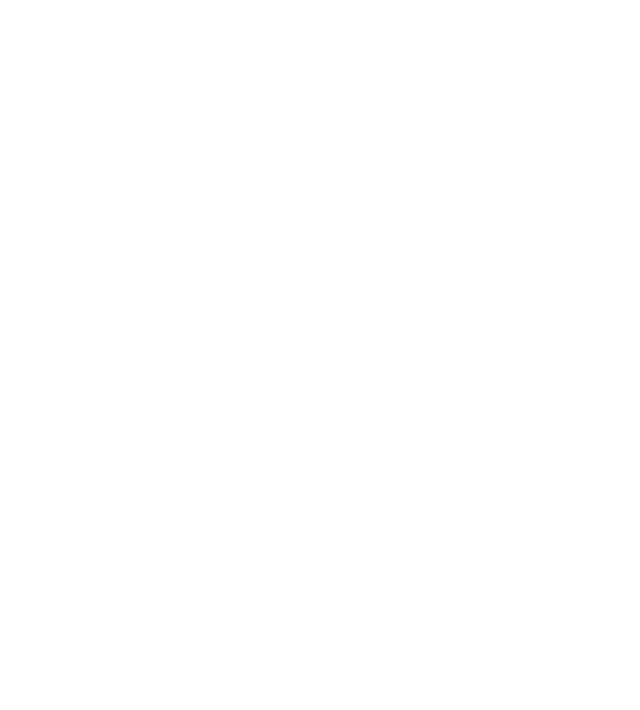
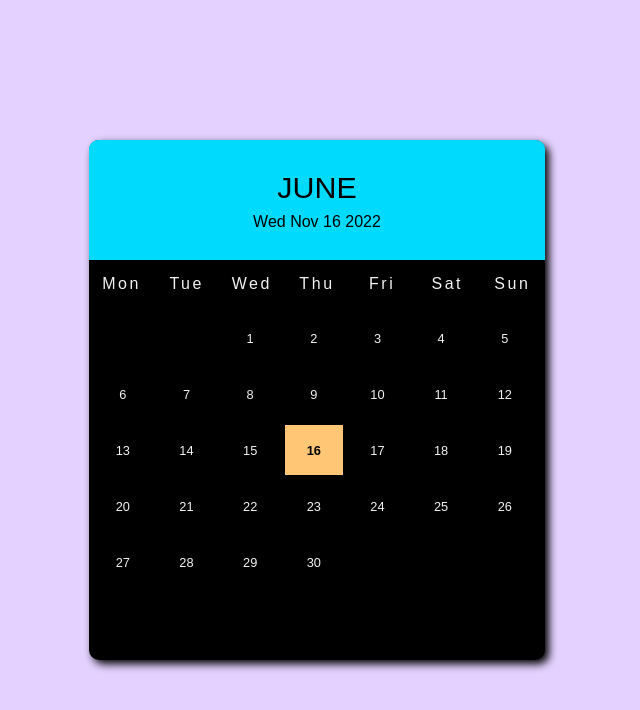
Before and after one commit to marcinsuski/monthly-calendar, a plain HTML site: page index.html in a window 1280 px wide. Shown: the whole page, without its empty margins (323-963 px from the left). Drawn offline with Linux system fonts and the light colour scheme.

Commit message:
added html and css

```diff
--- a/index.html
+++ b/index.html
@@ -1,14 +1,66 @@
 <!DOCTYPE html>
 <html lang="en">
-<head>
-    <meta charset="UTF-8">
-    <meta http-equiv="X-UA-Compatible" content="IE=edge">
-    <meta name="viewport" content="width=device-width, initial-scale=1.0">
+  <head>
+    <meta charset="UTF-8" />
+    <meta http-equiv="X-UA-Compatible" content="IE=edge" />
+    <meta name="viewport" content="width=device-width, initial-scale=1.0" />
     <title>Monthly Calendar</title>
-    <link rel="stylesheet" href="styles.css">
-    <script src="script.js" defer></script>
-</head>
-<body>
-
-</body>
+    <link rel="stylesheet" href="../src/styles.css" />
+    <script src="../src/script.js" defer></script>
+  </head>
+  <body>
+    <div class="wrapper">
+      <div class="calendar">
+        <div class="month">
+          <div class="date">
+            <h1>June</h1>
+            <p>Wed Nov 16 2022</p>
+          </div>
+        </div>
+        <div class="weekdays">
+          <div>Mon</div>
+          <div>Tue</div>
+          <div>Wed</div>
+          <div>Thu</div>
+          <div>Fri</div>
+          <div>Sat</div>
+          <div>Sun</div>
+        </div>
+        <div class="days">
+          <div class="empty"></div>
+          <div class="empty"></div>
+          <div>1</div>
+          <div>2</div>
+          <div>3</div>
+          <div>4</div>
+          <div>5</div>
+          <div>6</div>
+          <div>7</div>
+          <div>8</div>
+          <div>9</div>
+          <div>10</div>
+          <div>11</div>
+          <div>12</div>
+          <div>13</div>
+          <div>14</div>
+          <div>15</div>
+          <div class="today">16</div>
+          <div>17</div>
+          <div>18</div>
+          <div>19</div>
+          <div>20</div>
+          <div>21</div>
+          <div>22</div>
+          <div>23</div>
+          <div>24</div>
+          <div>25</div>
+          <div>26</div>
+          <div>27</div>
+          <div>28</div>
+          <div>29</div>
+          <div>30</div>
+        </div>
+      </div>
+    </div>
+  </body>
 </html>
--- a/src/styles.css
+++ b/src/styles.css
@@ -0,0 +1,113 @@
+:root {
+  --bg-page: hsl(265, 100%, 91%);
+  --bg-calendar: hsl(0, 0%, 0%);
+  --text: hsl(0, 0%, 95%);
+  --header-bg-color: rgb(0, 219, 253);
+  --header-text-color: rgb(0, 0, 0);
+  --today-bg-color: rgb(255, 198, 118);
+  --today-text-color: rgb(0, 0, 0);
+}
+
+*,
+*::before,
+*::after {
+  box-sizing: border-box;
+  margin: 0;
+  padding: 0;
+}
+
+body {
+  font-family: sans-serif;
+  font-size: 100%;
+}
+
+.wrapper {
+  width: 100%;
+  height: 100vh;
+  background-color: var(--bg-page);
+  display: flex;
+  justify-content: center;
+  align-items: center;
+}
+
+.calendar {
+  background-color: var(--bg-calendar);
+  color: var(--text);
+  width: 28.5rem;
+  height: 32.5rem;
+  border-radius: 10px;
+  box-shadow: 4px 4px 8px black;
+}
+
+.month {
+  width: 100%;
+  height: 7.5rem;
+  background-color: var(--header-bg-color);
+  text-align: center;
+  border-radius: 9px 9px 0 0;
+}
+
+.date {
+  width: 100%;
+  height: 100%;
+  display: flex;
+  flex-direction: column;
+  justify-content: center;
+  align-items: center;
+  color: var(--header-text-color);
+}
+
+.month h1 {
+  font-size: 1.9rem;
+  font-weight: 400;
+  text-transform: uppercase;
+}
+
+.month p {
+  margin-top: 0.5rem;
+  font-size: 1rem;
+}
+
+.weekdays {
+  width: 100%;
+  display: flex;
+  height: 3rem;
+}
+
+.weekdays div {
+  width: 100%;
+  font-size: 0.85 rem;
+  font-weight: 500;
+  letter-spacing: 0.16rem;
+  display: flex;
+  align-items: center;
+  justify-content: center;
+}
+
+.days {
+  width: 100%;
+  display: flex;
+  flex-wrap: wrap;
+  padding: 2px;
+}
+
+.days div {
+  font-size: 0.8rem;
+  margin: 0.19rem;
+  width: 3.6rem;
+  height: 3.125rem;
+  display: flex;
+  justify-content: center;
+  align-items: center;
+}
+
+.days div:hover:not(.empty) {
+  border: 2px solid gray;
+  cursor: pointer;
+}
+
+.today {
+  background-color: var(--today-bg-color);
+  color: var(--today-text-color);
+  font-weight: 700;
+}
```
